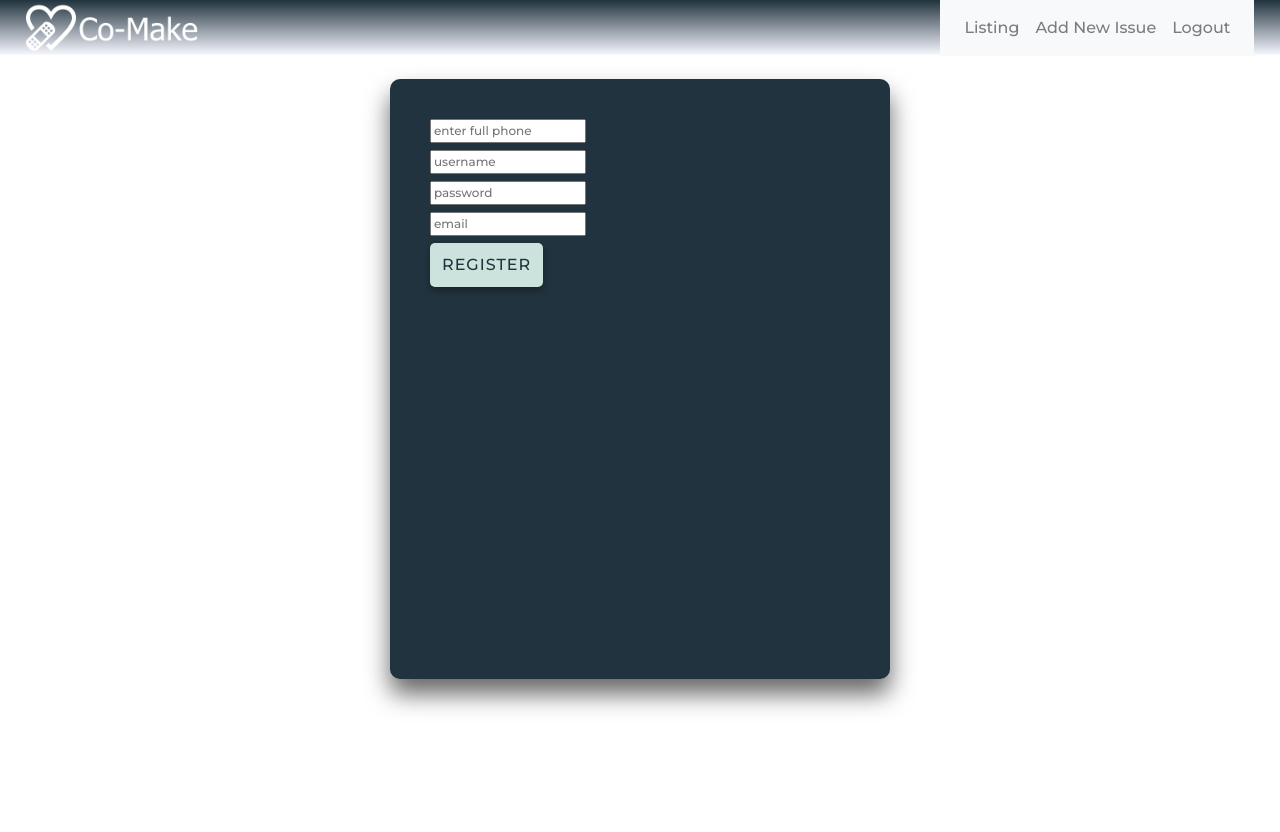
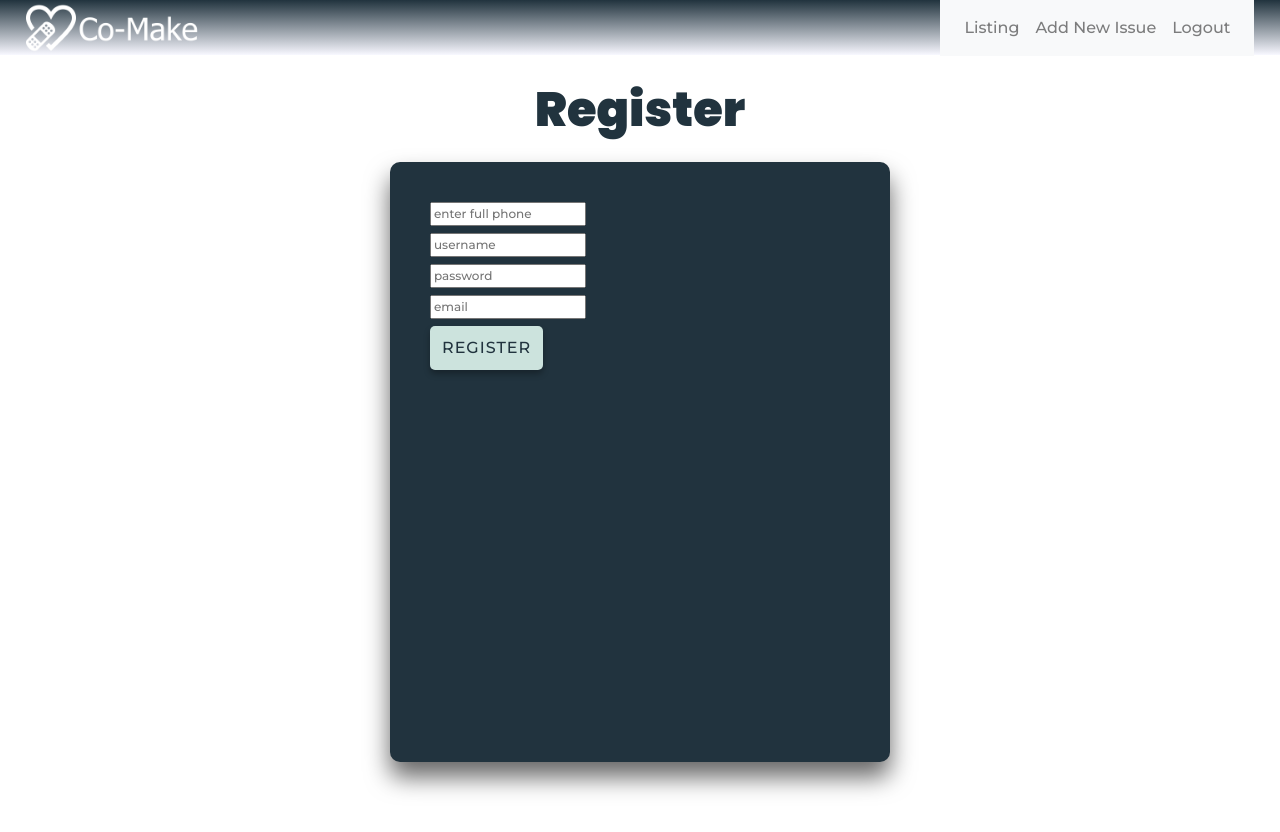
Before and after one commit to co-make-2-bh/frontend, a React (Create React App) app in the folder co-make/: page /register in a window 1280 px wide. Shown: the top 832 px of the page. Built offline with nearby package versions, Linux system fonts and the light colour scheme; no server answers.

Commit message:
Added header to Register page

```diff
--- a/co-make/src/Components/RegisterForm.js
+++ b/co-make/src/Components/RegisterForm.js
@@ -3,7 +3,11 @@ import axios from "axios";
 import formSchema from "../Validation/formSchema";
 import * as yup from "yup";
 import { useHistory } from "react-router-dom";
-import { ListingStyle, CardStyle } from "../styles/EverythingElseStyles";
+import {
+  ListingStyle,
+  CardStyle,
+  StyledH1,
+} from "../styles/EverythingElseStyles";
 
 const Register = (props) => {
   /////INITAL STATES/////
@@ -75,6 +79,7 @@ const Register = (props) => {
 
   return (
     <ListingStyle>
+      <StyledH1>Register</StyledH1>
       <br />
       <CardStyle>
         <form onSubmit={onSubmit}>
```
